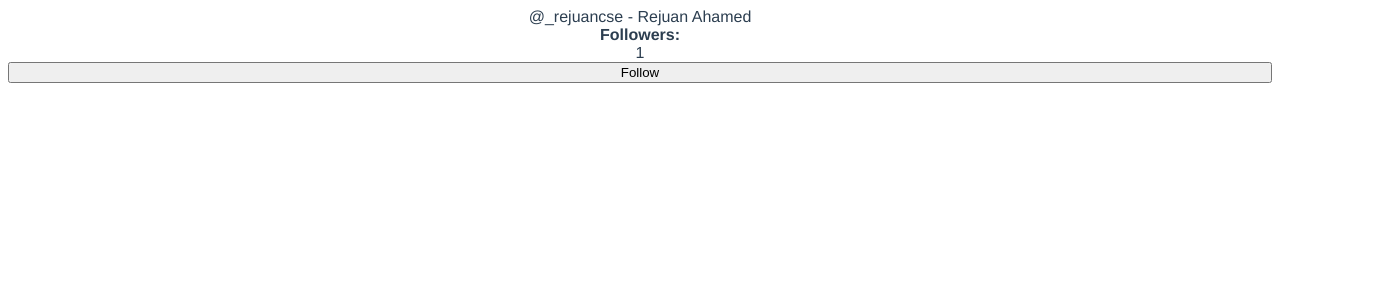
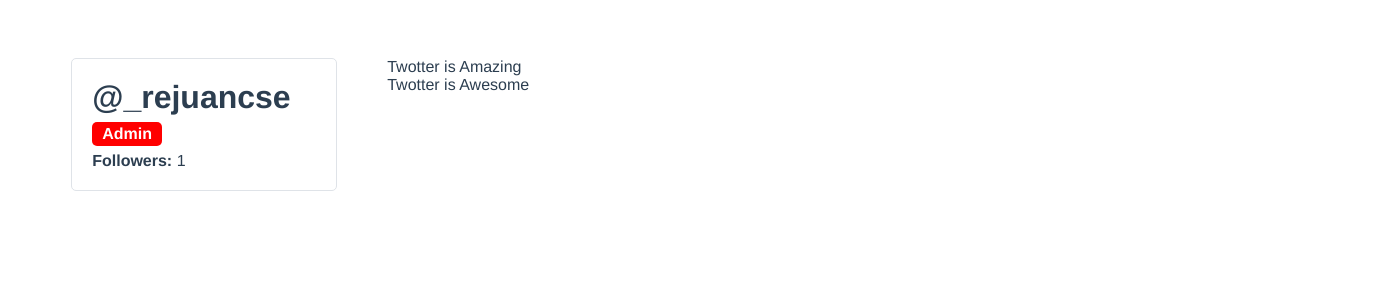
Before and after one commit to rejuancse/twitter-tweet, a Vue app: page / in a window 1280 px wide. Shown: the top 300 px of the page, 1398 px wide, since content can reach past the window. Built offline with nearby package versions, Linux system fonts and the light colour scheme.

Commit message:
Template conditional script add

```diff
--- a/src/App.vue
+++ b/src/App.vue
@@ -1,51 +1,15 @@
 <template>
     <div id="app">
-        @{{user.username}} - {{fullname}}
-        <strong>Followers: </strong> {{ followers }}
-        <button @click="followUser">Follow</button>
+        <UserProfile />
     </div>
 </template>
 
 <script>
+    import UserProfile from "./components/UserProfile";
+
     export default {
         name: 'App',
-        data() {
-            return {
-                followers: 0,
-                user: {
-                    id: 1,
-                    username: '_rejuancse',
-                    firstName: 'Rejuan',
-                    lastName: 'Ahamed',
-                    email: 'rejuancse@gmail.com',
-                    isAdmin: true
-                }
-            }
-        },
-
-        watch: {
-            followers(newFollowers, oldFollowers) {
-                if(oldFollowers < newFollowers) {
-                    console.log(`${this.user.username} has gained a Follower!`)
-                }
-            }
-        },
-
-        computed: {
-            fullname() {
-                return `${this.user.firstName} ${this.user.lastName}`;
-            }
-        },
-
-        methods: {
-            followUser() {
-                this.followers++
-            }
-        },
-
-        mounted() {
-            this.followUser();
-        }
+        components: { UserProfile }
     }
 </script>
 
--- /dev/null
+++ b/src/components/UserProfile.vue
@@ -0,0 +1,101 @@
+<template>
+    <div class="user-profile">
+        <div class="user-profile__user-panel">
+            <h1 class="user-profile__username">@{{ user.username }}</h1>
+            <div class="user-profile__admin-badge" v-if="user.isAdmin">
+                Admin
+            </div>
+            <div class="user-profile__follower-count">
+                <strong>Followers: </strong> {{ followers }}
+            </div>
+        </div>
+
+        <div class="user-profile__twoots-wrapper">
+            <!-- <div class="user-profile__twoot" v-bind:key="twoot.id" v-for="twoot in user.twoots"> -->
+            <div class="user-profile__twoot" v-for="twoot in user.twoots" :key="twoot.id">
+                {{ twoot.content }}
+            </div>
+        </div>
+
+        <!-- <button @click="followUser">Follow</button> -->
+    </div>
+</template>
+
+<script>
+    export default {
+        name: 'UserProfile',
+        data() {
+            return {
+                followers: 0,
+                user: {
+                    id: 1,
+                    username: '_rejuancse',
+                    firstName: 'Rejuan',
+                    lastName: 'Ahamed',
+                    email: 'rejuancse@gmail.com',
+                    isAdmin: true,
+                    twoots: [
+                        { id: 1, content: 'Twotter is Amazing' },
+                        { id: 2, content: 'Twotter is Awesome' }
+                    ]
+                }
+            }
+        },
+
+        watch: {
+            followers(newFollowers, oldFollowers) {
+                if(oldFollowers < newFollowers) {
+                    console.log(`${this.user.username} has gained a Follower!`)
+                }
+            }
+        },
+
+        computed: {
+            fullname() {
+                return `${this.user.firstName} ${this.user.lastName}`;
+            }
+        },
+
+        methods: {
+            followUser() {
+                this.followers++
+            }
+        },
+
+        mounted() {
+            this.followUser();
+        }
+    }
+</script>
+
+<style>
+    .user-profile {
+        display: grid;
+        grid-template-columns: 1fr 3fr;
+        width: 100%;
+        padding: 50px 5%;
+        text-align: left;
+    }
+    .user-profile__user-panel {
+        display: flex;
+        flex-direction: column;
+        margin-right: 50px;
+        padding: 20px;
+        background-color: white;
+        border-radius: 5px;
+        border: 1px solid #dfe3e8;
+    }
+    .user-profile__admin-badge {
+        background: red;
+        color: #ffffff;
+        border-radius: 5px;
+        margin-right: auto;
+        margin-top: 6px;
+        margin-bottom: 6px;
+        padding: 3px 10px;
+        font-weight: bold;
+    }
+    h1 {
+        margin: 0;
+    }
+</style>
```
